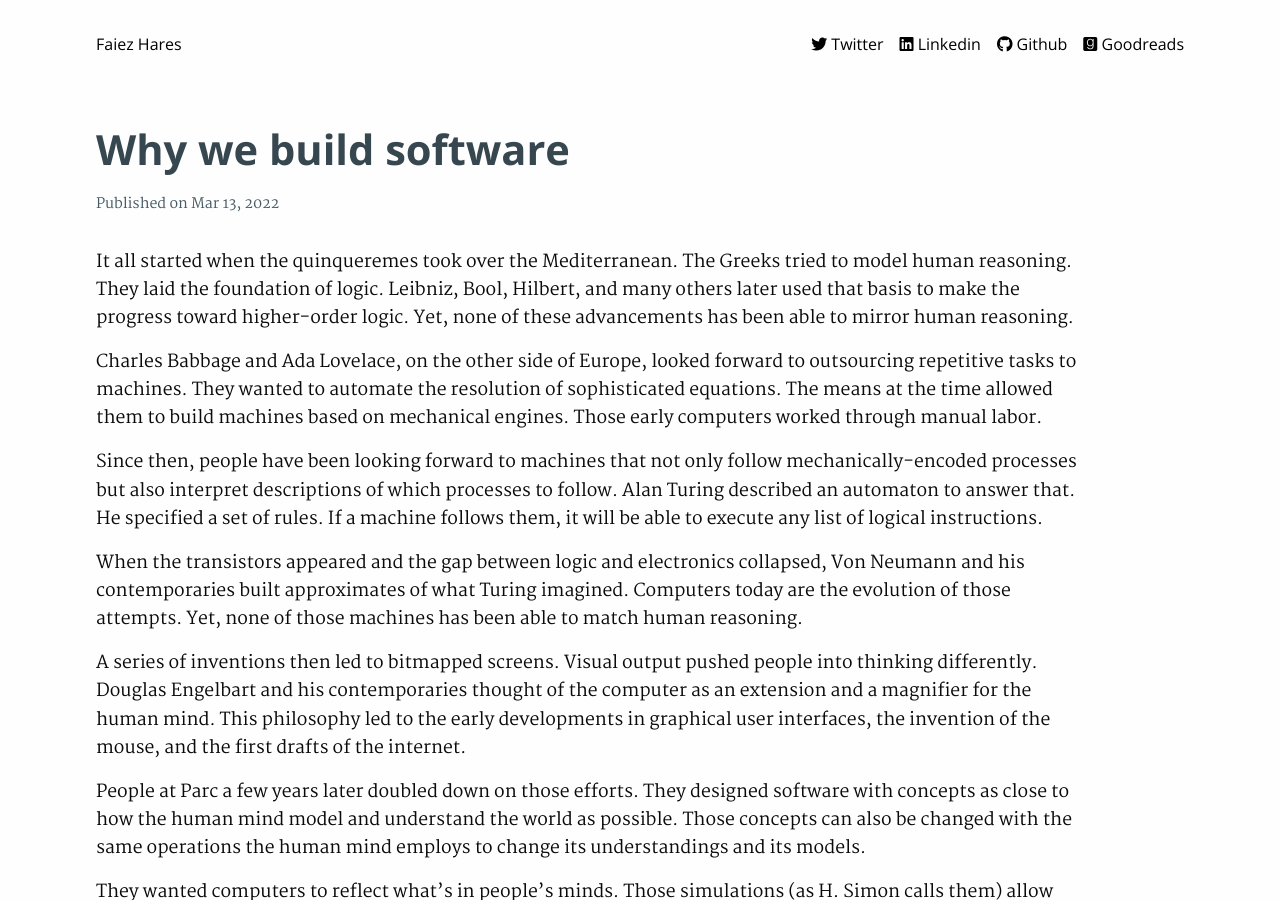
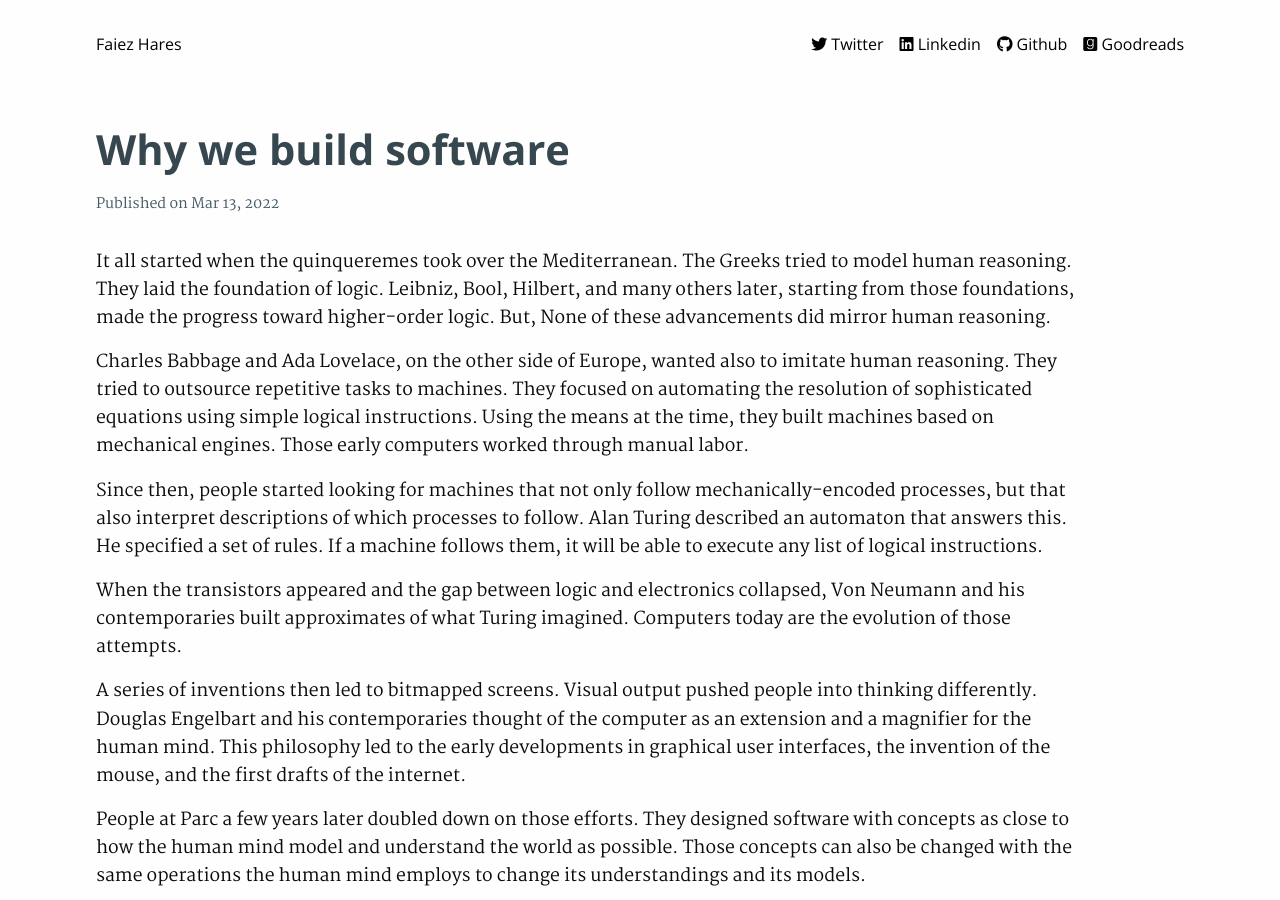
Before and after one commit to haresfaiez/haresfaiez.github.io, a Jekyll site: the page built from _posts/2022-03-13-why-we-build-software.md, in a window 1280 px wide and 900 px high. Built offline with Jekyll 4.4.1, drawn with Linux system fonts in a browser that asks for light colours.

Commit message:
Improve why-we-build-software post

```diff
--- a/_posts/2022-03-13-why-we-build-software.md
+++ b/_posts/2022-03-13-why-we-build-software.md
@@ -9,27 +9,28 @@ tags:     featured
 It all started when the quinqueremes took over the Mediterranean.
 The Greeks tried to model human reasoning.
 They laid the foundation of logic.
-Leibniz, Bool, Hilbert, and many others later used that basis to make the progress
-toward higher-order logic.
-Yet, none of these advancements has been able to mirror human reasoning.
+Leibniz, Bool, Hilbert, and many others later,
+starting from those foundations, made the progress toward higher-order logic.
+But, None of these advancements did mirror human reasoning.
 
-Charles Babbage and Ada Lovelace, on the other side of Europe, looked
-forward to outsourcing repetitive tasks to machines.
-They wanted to automate the resolution of sophisticated equations.
-The means at the time allowed them to build machines based on mechanical engines.
+Charles Babbage and Ada Lovelace, on the other side of Europe, wanted
+also to imitate human reasoning.
+They tried to outsource repetitive tasks to machines.
+They focused on automating the resolution of sophisticated equations using
+simple logical instructions.
+Using the means at the time, they built machines based on mechanical engines.
 Those early computers worked through manual labor.
 
-Since then, people have been looking forward to machines that not only
-follow mechanically-encoded processes
-but also interpret descriptions of which processes to follow.
-Alan Turing described an automaton to answer that.
+Since then, people started looking for machines that not only
+follow mechanically-encoded processes,
+but that also interpret descriptions of which processes to follow.
+Alan Turing described an automaton that answers this.
 He specified a set of rules. If a machine follows them, it will be able to execute
 any list of logical instructions.
 
 When the transistors appeared and the gap between logic and electronics collapsed,
 Von Neumann and his contemporaries built approximates of what Turing imagined.
 Computers today are the evolution of those attempts.
-Yet, none of those machines has been able to match human reasoning.
 
 A series of inventions then led to bitmapped screens.
 Visual output pushed people into thinking differently.
```
